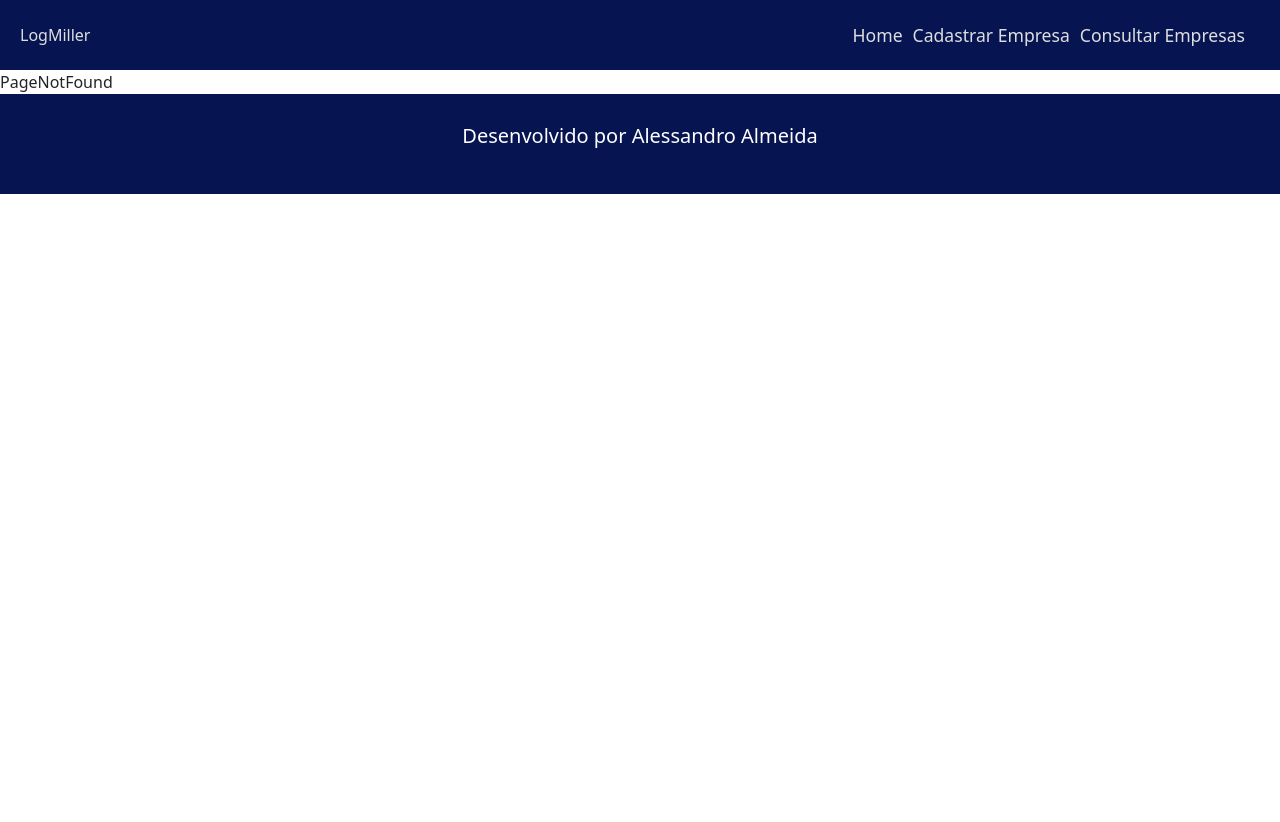
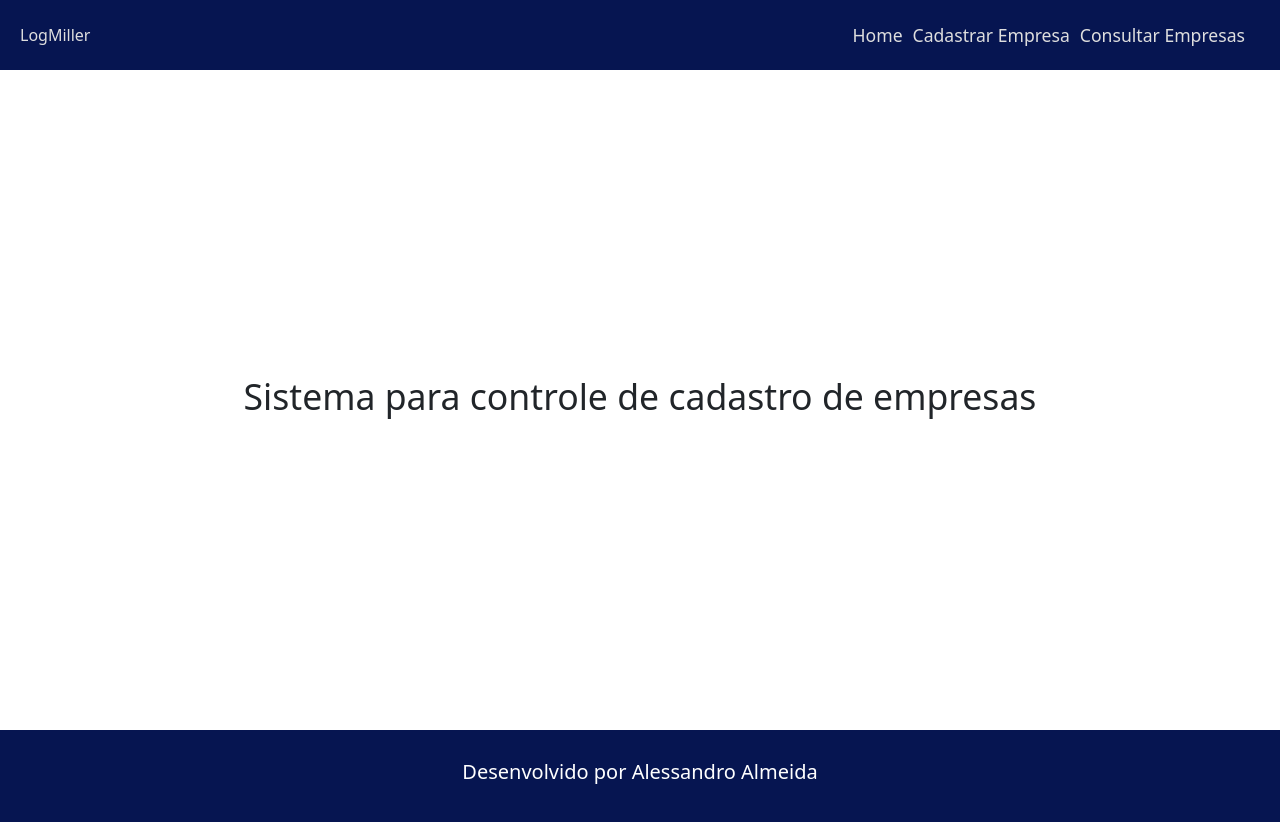
Before and after one commit to asalmeidarj/puc-mvp1-frontend, a React (Vite) app: page /dist in a window 1280 px wide. Shown: the top 822 px of the page. Before the commit the page ends 800 px from the top, so only its background shows below. Built offline with nearby package versions, Linux system fonts and the light colour scheme; the HTML template or start-up script is replaced by a standard one.

Commit message:
feat: add pageNotFound

```diff
--- a/src/App.tsx
+++ b/src/App.tsx
@@ -28,6 +28,7 @@ function App() {
           <Route path='/' element={<Home />}></Route>
           <Route path='/cadastro-empresa' element={<CadastroEmpresa />}></Route>
           <Route path='/consultar-empresas' element={<ConsultarEmpresas />}></Route>
+          <Route path='/dist/*' element={<Home /> }></Route>
           <Route path='/*' element={<PageNotFound />}></Route>
         </Routes>
         <Footer />
--- a/src/pages/PageNotFound/PageNotFound.tsx
+++ b/src/pages/PageNotFound/PageNotFound.tsx
@@ -1,6 +1,7 @@
+import styles from './pageNotFound.module.css'
 
 export default function PageNotFound() {
   return (
-    <div>PageNotFound</div>
+    <div className={styles.container}>PageNotFound</div>
   )
 }
--- a/src/pages/PageNotFound/pageNotFound.css
+++ /dev/null
@@ -1,3 +0,0 @@
-.container {
-    display: flex;
-}
--- /dev/null
+++ b/src/pages/PageNotFound/pageNotFound.module.css
@@ -0,0 +1,7 @@
+.container {
+    display: flex;
+    min-height: calc(100vh - 140px);
+    justify-content: center;
+    align-items: center;
+    font-size: 30px;
+}
```
